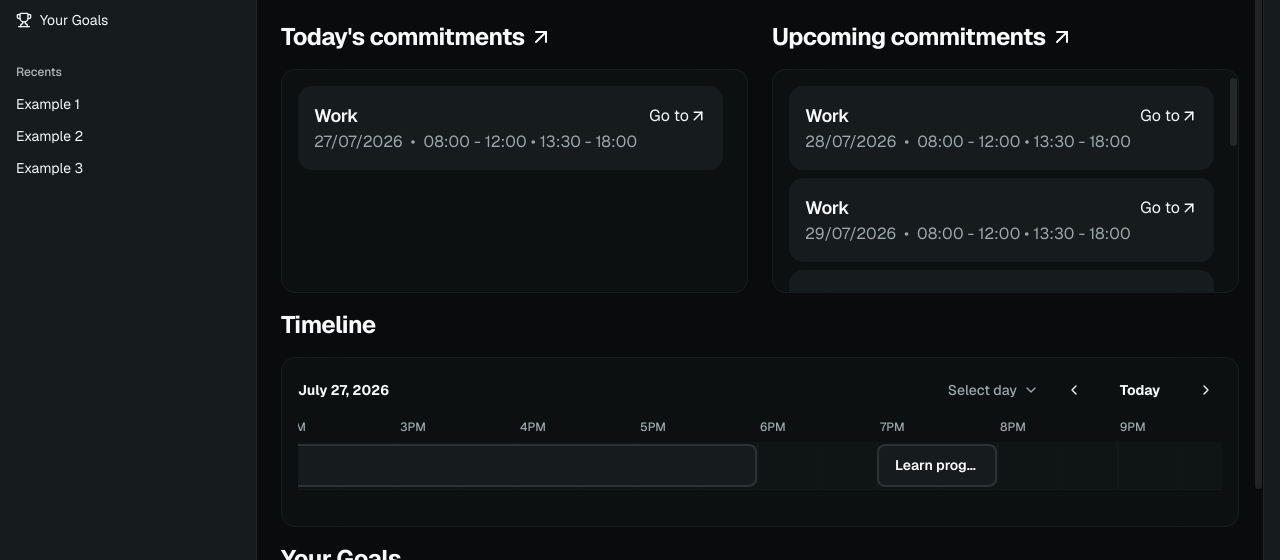
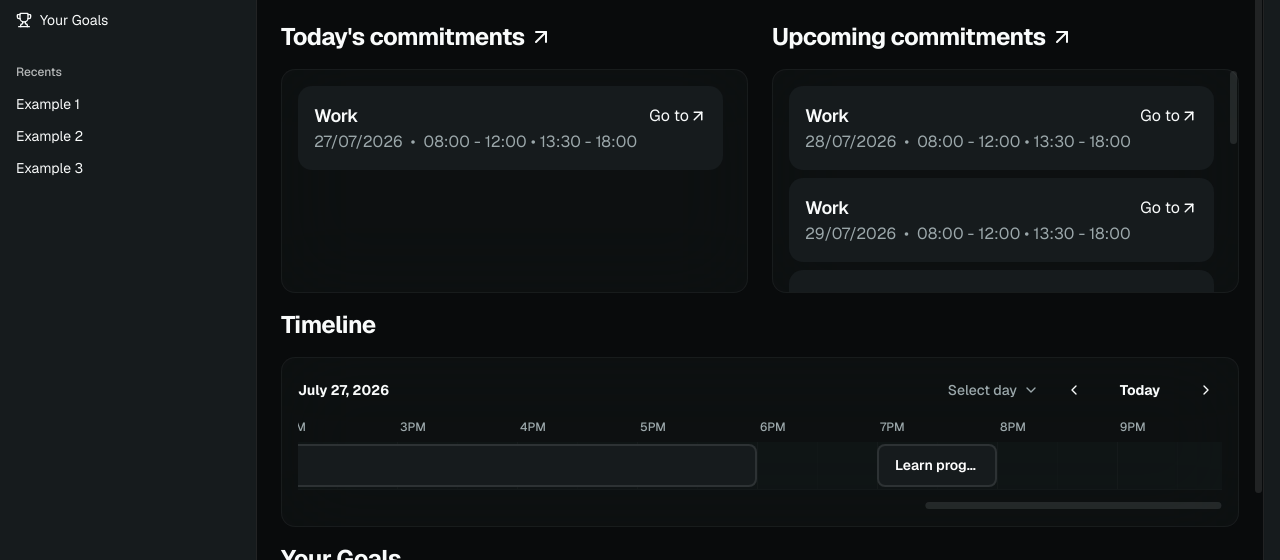
Before and after one commit to cyronp/allmanac, a Next.js app: page /dashboard in a window 1280 px wide. Shown: the part 144-704 px from the top of the page. Built offline with nearby package versions, Linux system fonts and the light colour scheme.

Commit message:
style: fix scroll-area

```diff
--- a/components/ui/scroll-area.tsx
+++ b/components/ui/scroll-area.tsx
@@ -51,7 +51,7 @@ function ScrollBar({
       data-orientation={orientation}
       orientation={orientation}
       className={cn(
-        "flex touch-none bg-transparent py-2 px-px transition-colors select-none data-horizontal:h-2.5 data-horizontal:flex-col data-horizontal:border-t data-horizontal:border-t-transparent data-vertical:h-full data-vertical:w-2.5 data-vertical:border-l data-vertical:border-l-transparent",
+        "flex touch-none bg-transparent p-px transition-colors select-none data-horizontal:h-2.5 data-horizontal:flex-col data-horizontal:border-t data-horizontal:border-t-transparent data-vertical:h-full data-vertical:w-2.5 data-vertical:border-l data-vertical:border-l-transparent",
         className
       )}
       {...props}
```
